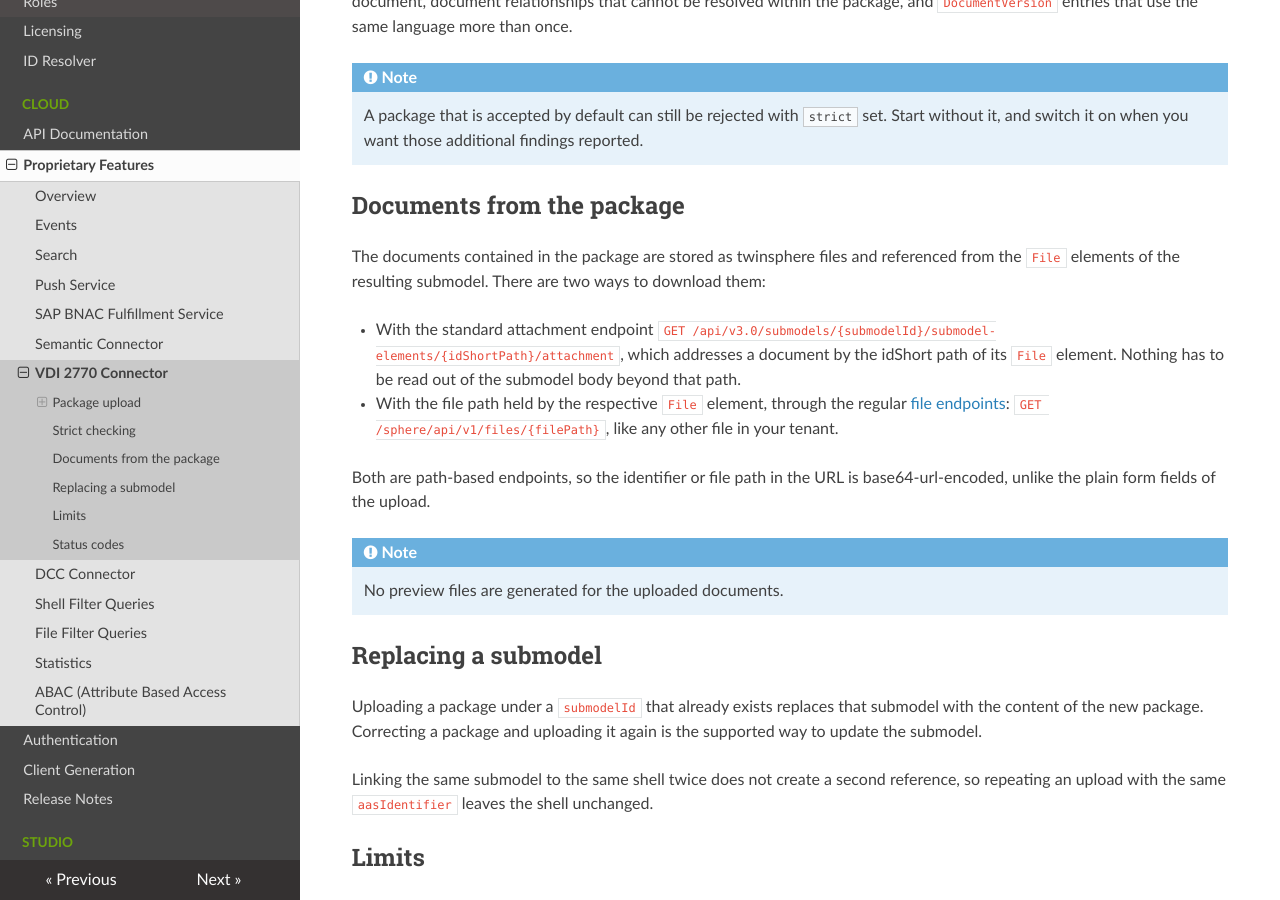
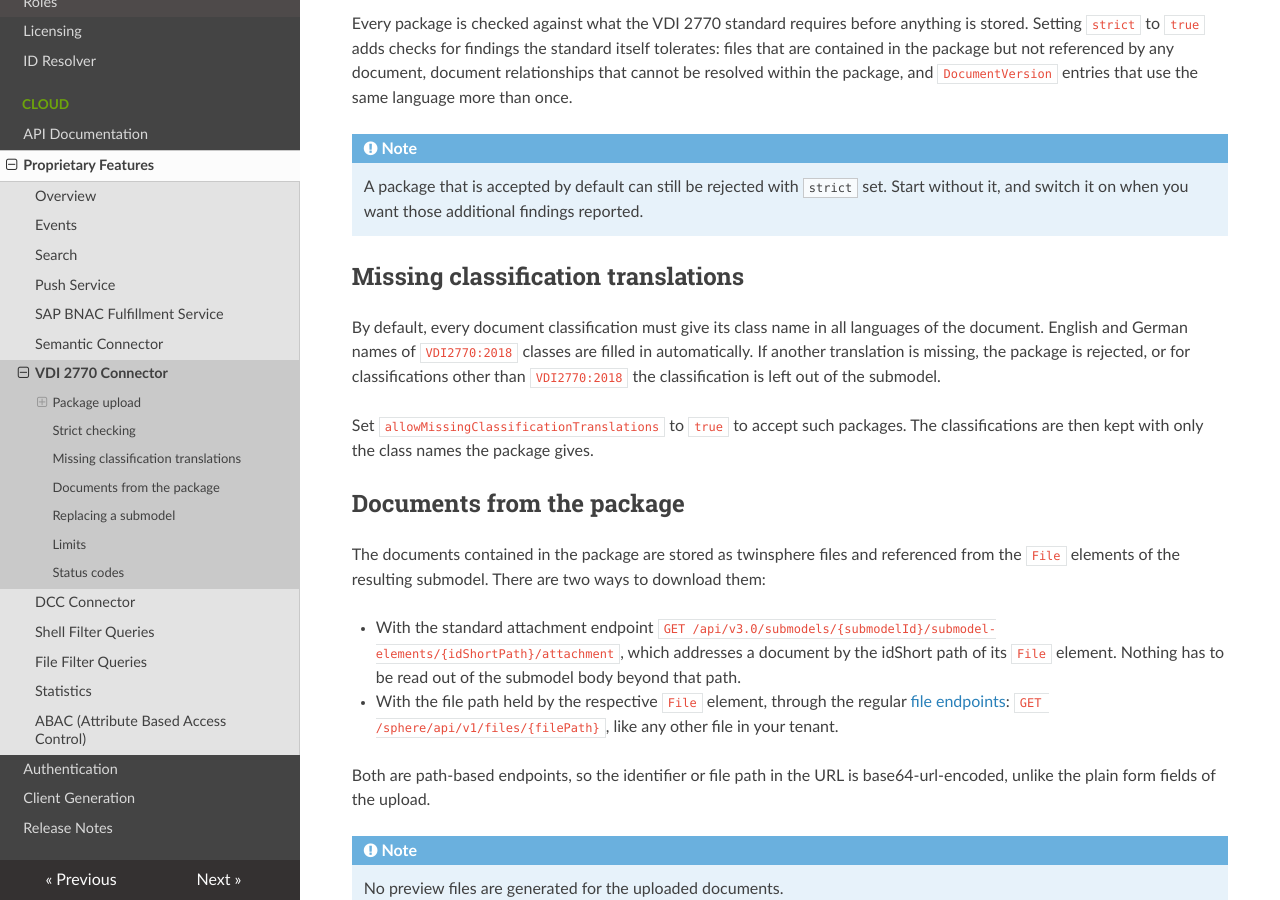
Before and after one commit to twinsphere/twinsphere.github.io, an MkDocs documentation site: the page built from docs/cloud-vdi2770-connector.md, in a window 1280 px wide and 900 px high, scrolled down 1617 px. Built offline with MkDocs 1.6.1, drawn with Linux system fonts in a browser that asks for light colours; nearby versions of some CDN libraries; some of the changed text lies outside the part shown.

Commit message:
docs(cloud): vdi 2770 connector option for missing classification translations

```diff
--- a/docs/cloud-vdi2770-connector.md
+++ b/docs/cloud-vdi2770-connector.md
@@ -30,6 +30,7 @@ The request is sent as `multipart/form-data` with the following fields:
 | `submodelId` | yes | Identifier of the submodel to create or replace |
 | `aasIdentifier` | no | Identifier of an existing asset administration shell the submodel is linked to. Omit it to create the submodel without a link |
 | `strict` | no | Set to `true` to report findings the VDI 2770 standard tolerates. Defaults to `false` |
+| `allowMissingClassificationTranslations` | no | Set to `true` to accept missing class name translations, see [Missing classification translations](#missing-classification-translations). Defaults to `false` |
 | `file` | yes | The VDI 2770 package |
 
 <!-- markdownlint-enable line-length -->
@@ -80,6 +81,16 @@ resolved within the package, and `DocumentVersion` entries that use the same lan
 !!! note
     A package that is accepted by default can still be rejected with `strict` set. Start without it,
     and switch it on when you want those additional findings reported.
+
+## Missing classification translations
+
+By default, every document classification must give its class name in all languages of the document.
+English and German names of `VDI2770:2018` classes are filled in automatically. If another translation is
+missing, the package is rejected, or for classifications other than `VDI2770:2018` the classification is
+left out of the submodel.
+
+Set `allowMissingClassificationTranslations` to `true` to accept such packages. The classifications are
+then kept with only the class names the package gives.
 
 ## Documents from the package
 
```
